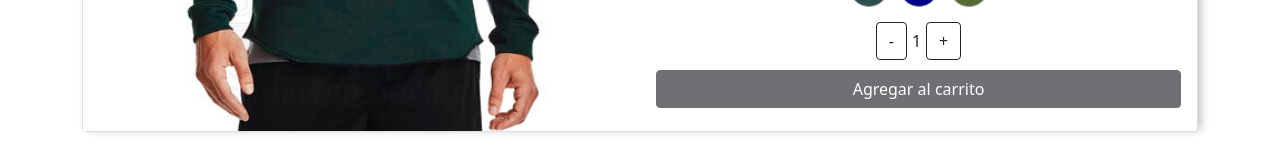
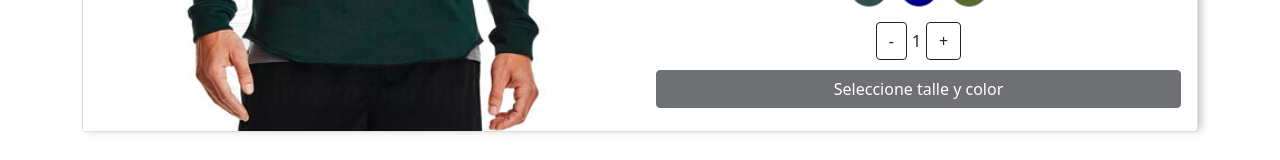
Before and after one commit to joaquingarola/e-commerce, a React (Create React App) app: page /item/1 in a window 1280 px wide. Shown: the part 558-718 px from the top of the page. Built offline with nearby package versions, Linux system fonts and the light colour scheme.

Commit message:
Se agregaron indicaciones para que el usuario sepa que debe seleccionar color y talle para agregar un producto al carrito

```diff
--- a/src/components/ItemCount/ItemCount.js
+++ b/src/components/ItemCount/ItemCount.js
@@ -54,7 +54,10 @@ const ItemCount = ({ stock, initial, count, setCount, setShowOptions, selectedSi
         disabled={stock === 0 || selectedSize ==='' || selectedColor === '' || totalQuantity() >= stock}
         variant="dark"
         onClick={handleAdd}>
-          Agregar al carrito
+          {
+            (stock === 0 ||  totalQuantity() >= stock) ? 'Sin stock'
+              : (selectedSize === '' || selectedColor === '') ? 'Seleccione talle y color' : 'Agregar al carrito'
+          }
       </Button>
     </>
   );
```
